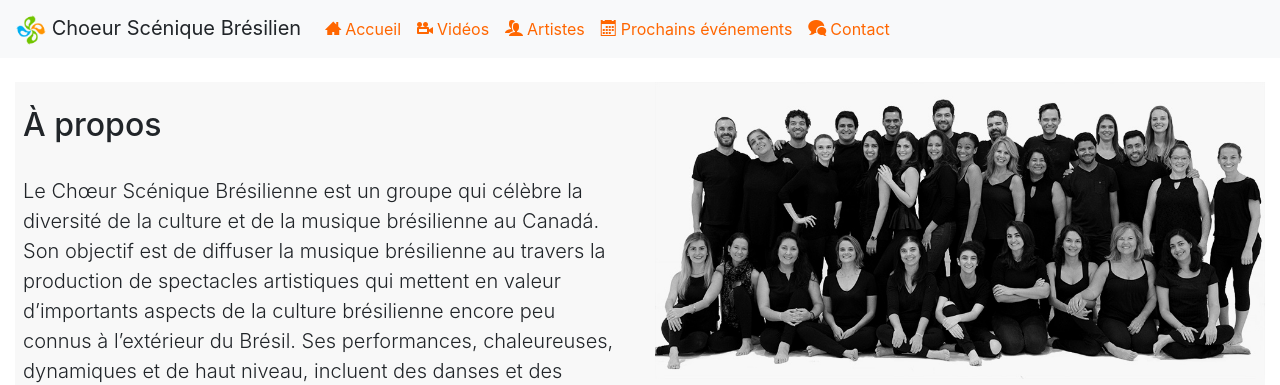
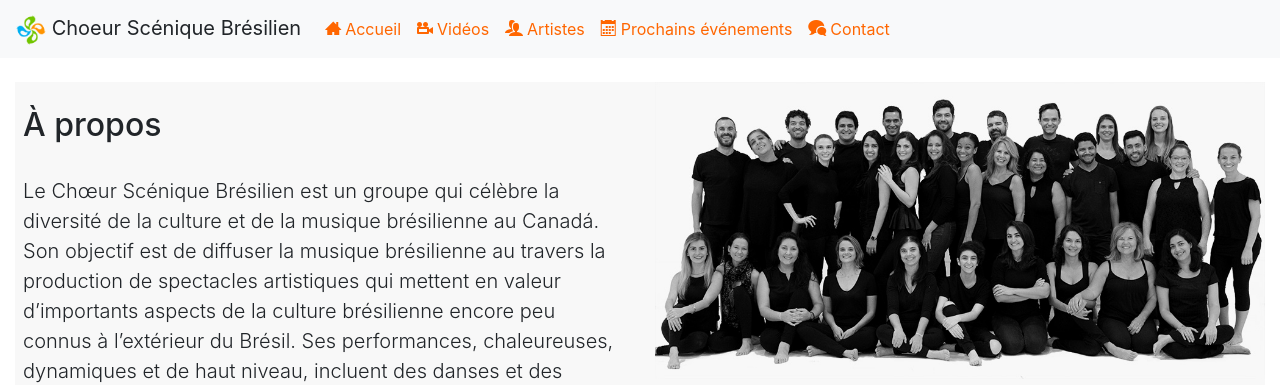
Before and after one commit to corocenicobrasileiro/corocenicobrasileiro.github.io, a Jekyll site: the page built from index.html, in a window 1280 px wide. Shown: the top 385 px of the page. Built offline with Jekyll 4.4.1, drawn with Linux system fonts in a browser that asks for light colours; nearby versions of some CDN libraries; some web fonts are replaced; some of the changed text lies outside the part shown.

Commit message:
correcao erro ortografico

```diff
--- a/index.html
+++ b/index.html
@@ -1,32 +1,7 @@
 ---
 layout: default
 ---
-<!--<div id="myCarousel" class="carousel slide mb-4" data-ride="carousel" data-interval="4000">
-    <ol class="carousel-indicators">
-        <li data-target="#myCarousel" data-slide-to="0" class="active"></li>
-        <li data-target="#myCarousel" data-slide-to="1"></li>
-        <li data-target="#myCarousel" data-slide-to="2"></li>
-    </ol>
-    <div class="carousel-inner">
-        <div class="carousel-item active">
-            <img src="img/carousel/txai01.jpg" class="d-block">
-        </div>
-    <div class="carousel-item">
-        <img src="img/carousel/txai02.jpg" class="d-block">
-    </div>
-    <div class="carousel-item">
-        <img src="img/carousel/txai03.jpg" class="d-block">
-    </div>
-    </div>
-    <a class="carousel-control-prev" href="#myCarousel" role="button" data-slide="prev">
-        <span class="carousel-control-prev-icon" aria-hidden="true"></span>
-        <span class="sr-only">Prochaine</span>
-    </a>
-    <a class="carousel-control-next" href="#myCarousel" role="button" data-slide="next">
-        <span class="carousel-control-next-icon" aria-hidden="true"></span>
-        <span class="sr-only">Antérieure</span>
-    </a>
-</div>-->
+
 
 <div class="apropos">
     <div class="row">
@@ -35,7 +10,7 @@ layout: default
         </div>
         <div class="col-12 col-xl overflow-hidden">
             <h2 class="px-2 py-4">À propos</h2>
-            <p class="lead px-2">Le Chœur Scénique Brésilienne est un groupe qui célèbre la diversité de la culture et de la musique brésilienne au Canadá. Son objectif est de diffuser la musique brésilienne au travers la production de spectacles artistiques qui mettent en valeur d’importants aspects de la culture brésilienne encore peu connus à l’extérieur du Brésil. Ses performances, chaleureuses, dynamiques et de haut niveau, incluent des danses et des percussions. Sous la direction artistique de Taia Goedert et la direction musicale d’Auro Moura, le Chœur Scénique Brésilien a débuté ses activités en août 2015 et actuellement est composé de 36 chanteurs et 5 musiciens.</p>
+            <p class="lead px-2">Le Chœur Scénique Brésilien est un groupe qui célèbre la diversité de la culture et de la musique brésilienne au Canadá. Son objectif est de diffuser la musique brésilienne au travers la production de spectacles artistiques qui mettent en valeur d’importants aspects de la culture brésilienne encore peu connus à l’extérieur du Brésil. Ses performances, chaleureuses, dynamiques et de haut niveau, incluent des danses et des percussions. Sous la direction artistique de Taia Goedert et la direction musicale d’Auro Moura, le Chœur Scénique Brésilien a débuté ses activités en août 2015 et actuellement est composé de 36 chanteurs et 5 musiciens.</p>
         </div>
     </div>
 </div>
```
